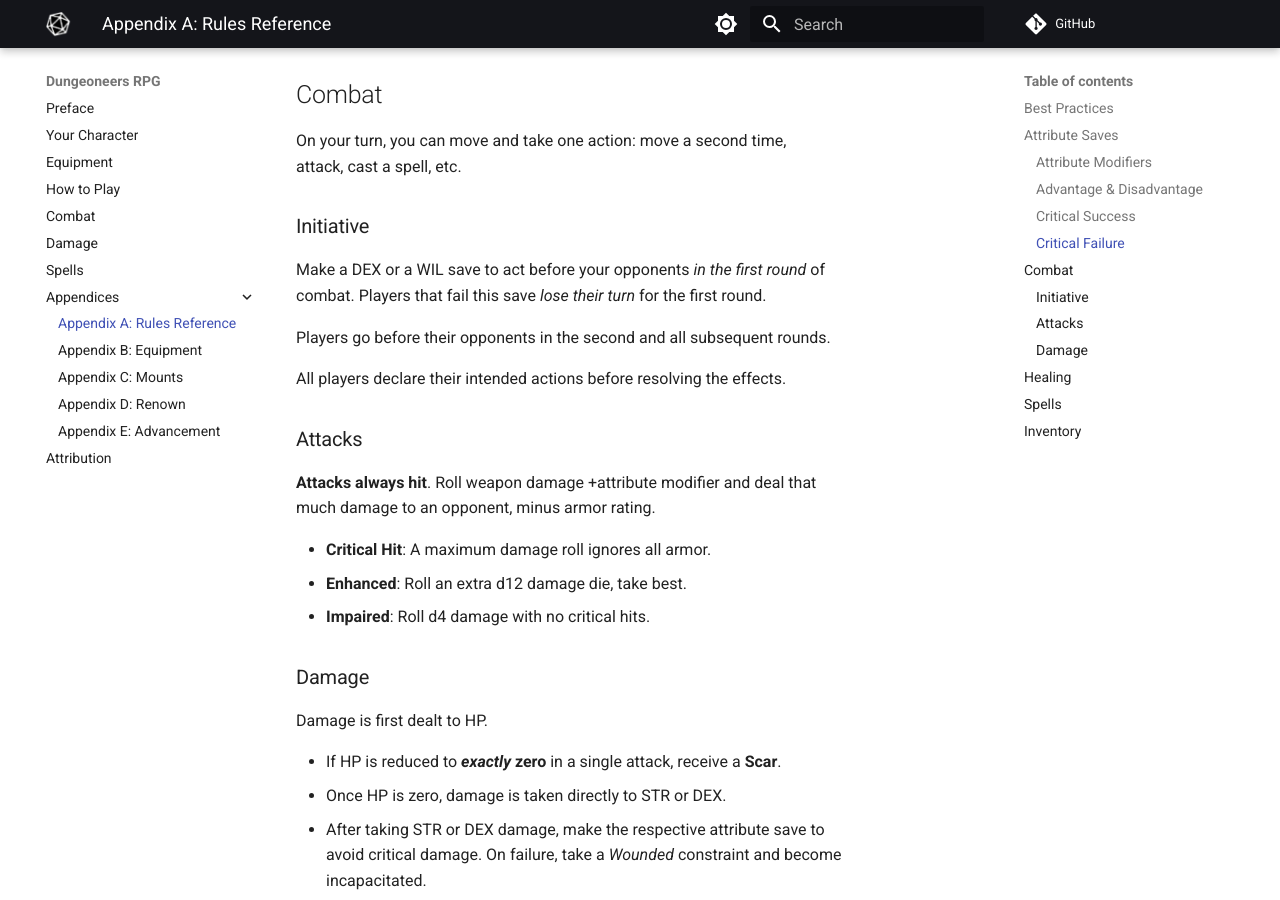
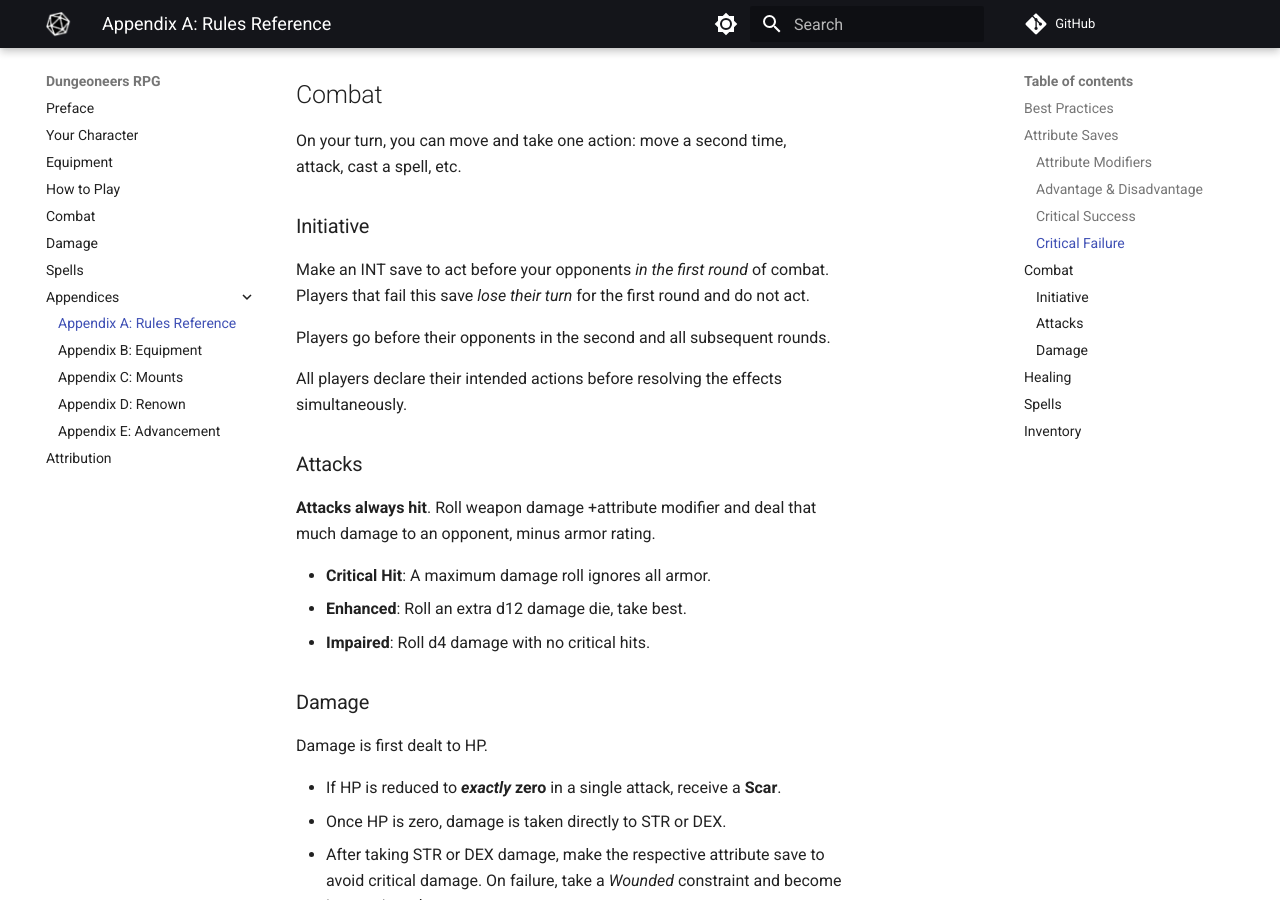
Before and after one commit to joemoose/dungeoneers.d20, an MkDocs documentation site: the page built from docs/appendix-a-reference.md, in a window 1280 px wide and 900 px high, scrolled down 2035 px. Built offline with MkDocs 1.6.1 and Material for MkDocs 9.7.7, drawn with Linux system fonts in a browser that asks for light colours; comment, search, counter and statistics services are not loaded; some of the changed text lies outside the part shown.

Commit message:
Update appendix-a-reference.md

```diff
--- a/docs/appendix-a-reference.md
+++ b/docs/appendix-a-reference.md
@@ -29,7 +29,7 @@ Roll **d20** versus the applicable attribute score:
 
 ### Attribute Modifiers
 
-| Score | Modifier |
+| Score | Damage Modifier |
 | :-: | :-: |
 | 1 | -5 |
 | 2-3 | -4 |
@@ -60,11 +60,11 @@ On your turn, you can move and take one action: move a second time, attack, cast
 
 ### Initiative
 
-Make a DEX or a WIL save to act before your opponents *in the first round* of combat. Players that fail this save *lose their turn* for the first round.
+Make an INT save to act before your opponents *in the first round* of combat. Players that fail this save *lose their turn* for the first round and do not act.
 
 Players go before their opponents in the second and all subsequent rounds.
 
-All players declare their intended actions before resolving the effects.
+All players declare their intended actions before resolving the effects simultaneously.
 
 ### Attacks
 
```
